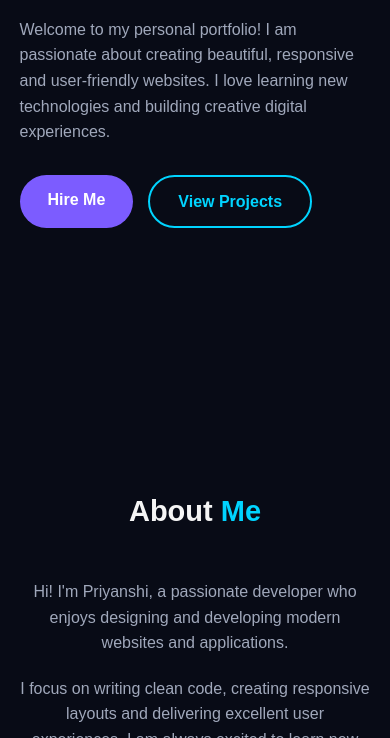
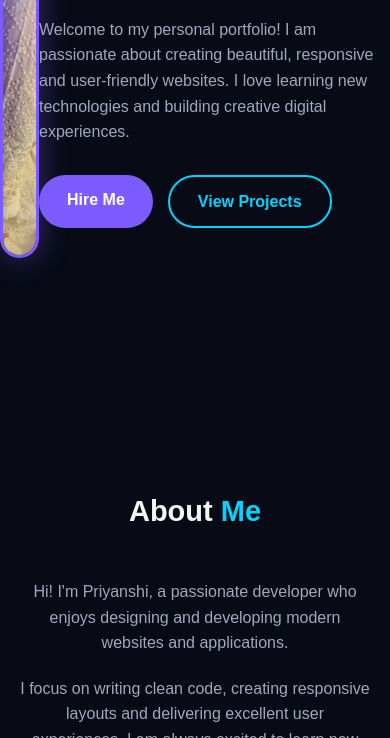
Before and after one commit to priyanshi26bban0005-cpu/portfolio, a plain HTML site: page index.html in a window 390 px wide. Shown: the part 362-1100 px from the top of the page. Drawn offline with Linux system fonts and the light colour scheme.

Commit message:
Update index.html

```diff
--- a/index.html
+++ b/index.html
@@ -1,4 +1,3 @@
-
 <!DOCTYPE html>
 <html lang="en">
 <head>
@@ -344,6 +343,26 @@
             .section-title {
                 font-size: 29px;
             }
+
+            .hero-image {
+            flex: 1;
+            display: flex;
+           justify-content: center;
+           align-items: center;
+}
+
+.hero-image img {
+    width: 100%;
+    max-width: 380px;
+    height: 430px;
+    object-fit: cover;
+    object-position: center;
+    border-radius: 25px;
+    border: 3px solid #7c5cff;
+    box-shadow: 0 0 30px rgba(124, 92, 255, 0.4);
+    transition: all 0.4s ease;
+}
+
         }
     </style>
 </head>
@@ -374,13 +393,16 @@
 
     <!-- HOME -->
     <section class="hero" id="home">
+        <div class="hero-image">
+             <img src="banner.jpeg" alt="My Profile Picture">
+        </div>
         <div class="container">
             <div class="hero-content">
                 <h3>Hello, I'm</h3>
 
                 <h1><span>Priyanshi</span></h1>
 
-                <h2>I'm a <span id="typing">Student of Jecrc, persuing BBA</span></h2>
+                <h2>I'm a <span id="typing">Student in JECRC, persuing BBA</span></h2>
 
                 <p>
                     Welcome to my personal portfolio! I am passionate about
```
